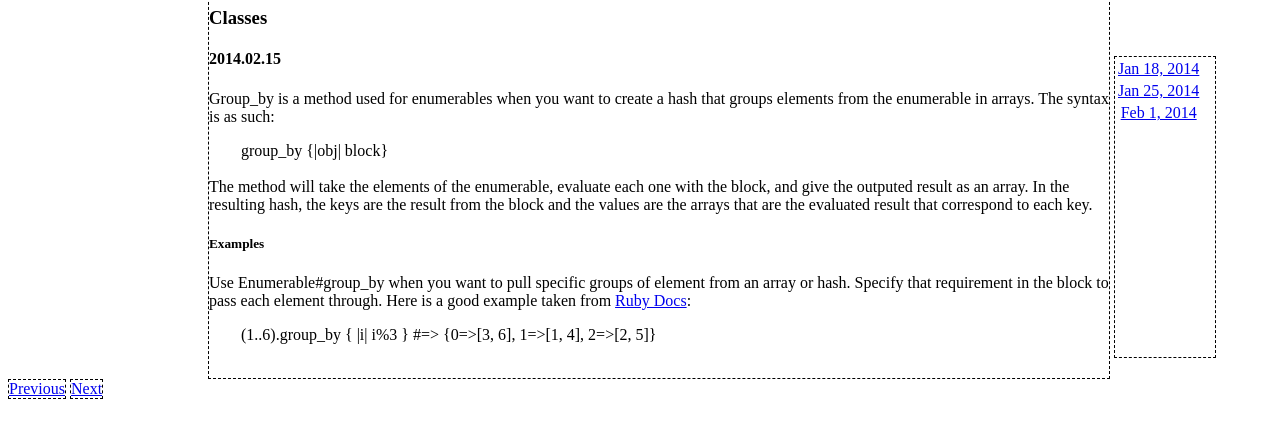
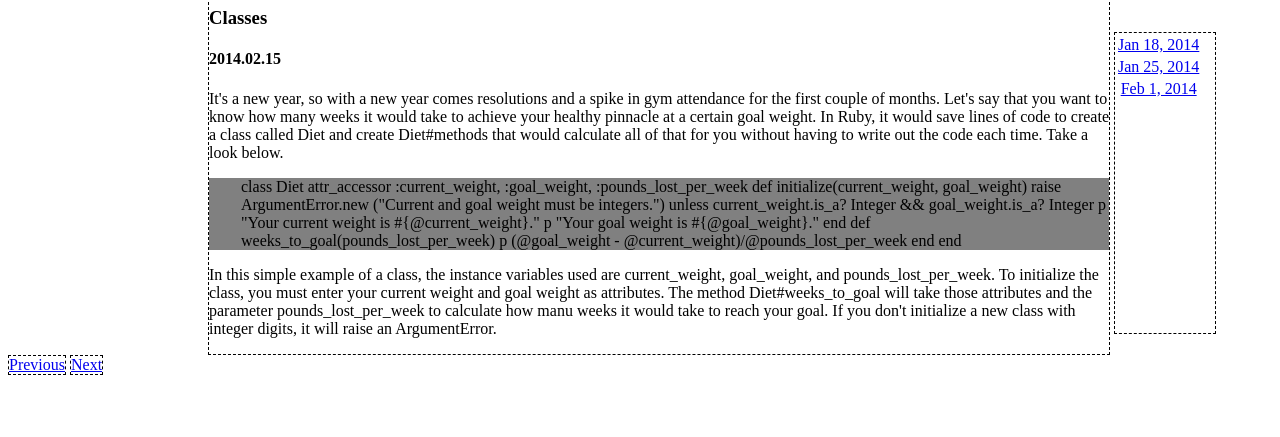
Before and after one commit to ireanbean/ireanbean.github.io, a plain HTML site: page blog/t5-ruby-classes.html in a window 1280 px wide. Shown: the part 103-540 px from the top of the page. Drawn offline with Linux system fonts and the light colour scheme.

Commit message:
added changes to code

```diff
--- a/blog/t5-ruby-classes.html
+++ b/blog/t5-ruby-classes.html
@@ -36,14 +36,27 @@
   <section>
     <h5></h5>
     <p>
-      Group_by is a method used for enumerables when you want to create a hash that groups elements from the enumerable in arrays. The syntax is as such:<br>
-      <div style="padding-left: 2em;">group_by {|obj| block}</div><br>
-      The method will take the elements of the enumerable, evaluate each one with the block, and give the outputed result as an array. In the resulting hash, the keys are the result from the block and the values are the arrays that are the evaluated result that correspond to each key.
+      It's a new year, so with a new year comes resolutions and a spike in gym attendance for the first couple of months. Let's say that you want to know how many weeks it would take to achieve your healthy pinnacle at a certain goal weight. In Ruby, it would save lines of code to create a class called Diet and create Diet#methods that would calculate all of that for you without having to write out the code each time. Take a look below.
     </p>
-    <h5>Examples</h5>
+
+    <p><div style="padding-left: 2em; background-color: grey; font-color: white">
+      class Diet
+        attr_accessor :current_weight, :goal_weight, :pounds_lost_per_week
+
+        def initialize(current_weight, goal_weight)
+          raise ArgumentError.new ("Current and goal weight must be integers.") unless current_weight.is_a? Integer && goal_weight.is_a? Integer
+          p "Your current weight is #{@current_weight}."
+          p "Your goal weight is #{@goal_weight}."
+        end
+
+        def weeks_to_goal(pounds_lost_per_week)
+          p (@goal_weight - @current_weight)/@pounds_lost_per_week
+        end
+      end
+    </div>
+    </p>
     <p>
-      Use Enumerable#group_by when you want to pull specific groups of element from an array or hash. Specify that requirement in the block to pass each element through. Here is a good example taken from <a href="http://ruby-doc.org/core-2.0.0/Enumerable.html#method-i-group_by">Ruby Docs</a>:<br>
-      <div style="padding-left: 2em">(1..6).group_by { |i| i%3 }   #=> {0=>[3, 6], 1=>[1, 4], 2=>[2, 5]}</div><br>
+      In this simple example of a class, the instance variables used are current_weight, goal_weight, and pounds_lost_per_week. To initialize the class, you must enter your current weight and goal weight as attributes. The method Diet#weeks_to_goal will take those attributes and the parameter pounds_lost_per_week to calculate how manu weeks it would take to reach your goal. If you don't initialize a new class with integer digits, it will raise an ArgumentError.
     </p>
 
       <!-- copy and paste as many sections as you want to add paragraphs -->
```
